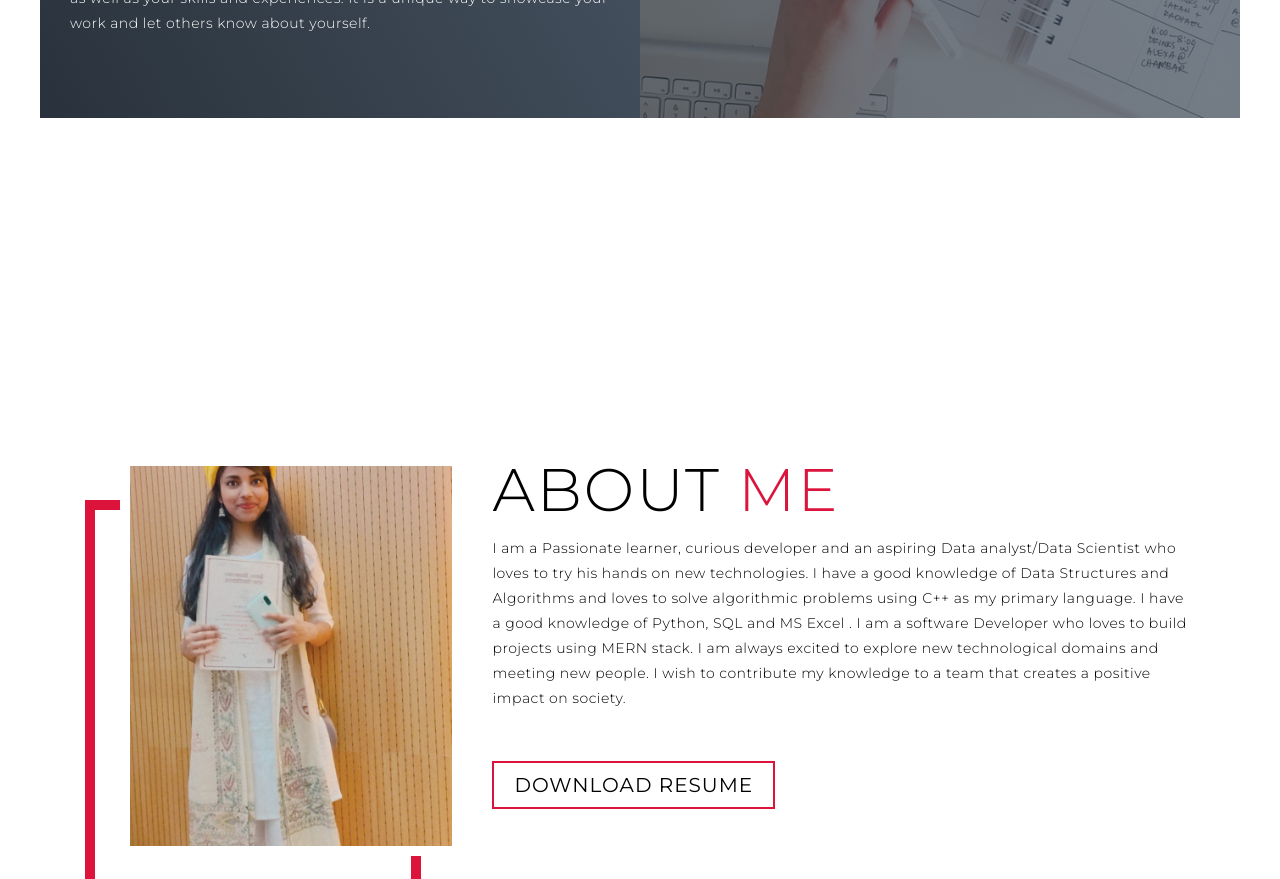
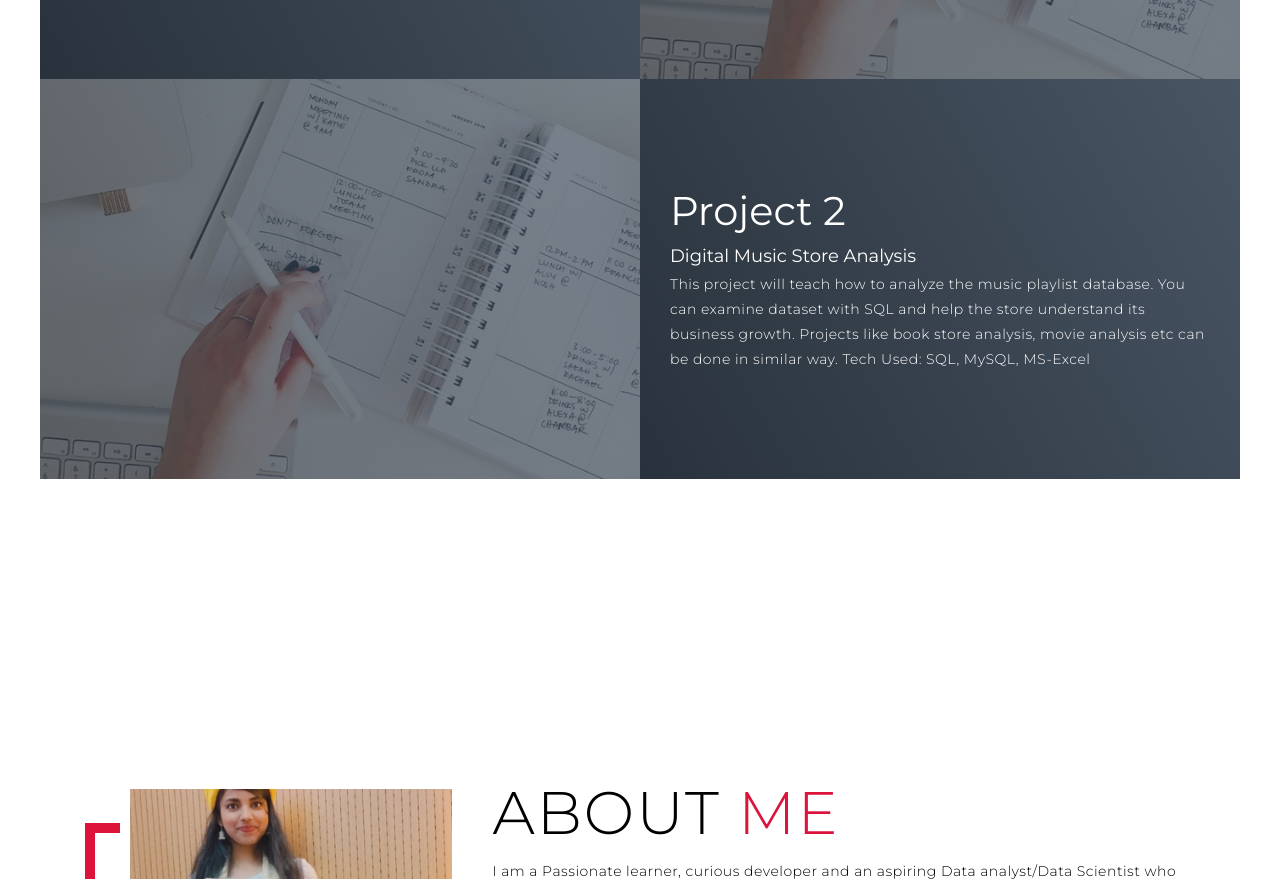
Before and after one commit to ruchik07/d, a plain HTML site: page index.html in a window 1280 px wide. Shown: the part 2339-3218 px from the top of the page. Drawn offline with Linux system fonts and the light colour scheme.

Commit message:
Done Finally

```diff
--- a/index.html
+++ b/index.html
@@ -95,6 +95,16 @@
             <img src="./img-1.png" alt="img">
           </div>
         </div>
+        <div class="project-item">
+          <div class="project-info">
+            <h1>Project 2</h1>
+            <h2>Digital Music Store Analysis</h2>
+            <p>This project will teach how to analyze the music playlist database. You can examine dataset with SQL and help the store understand its business growth. Projects like book store analysis, movie analysis etc can be done in similar way. Tech Used: SQL, MySQL, MS-Excel</p>
+          </div>
+          <div class="project-img">
+            <img src="./img-1.png" alt="img">
+          </div>
+        </div>
       </div>
     </div>
   </section>
```
